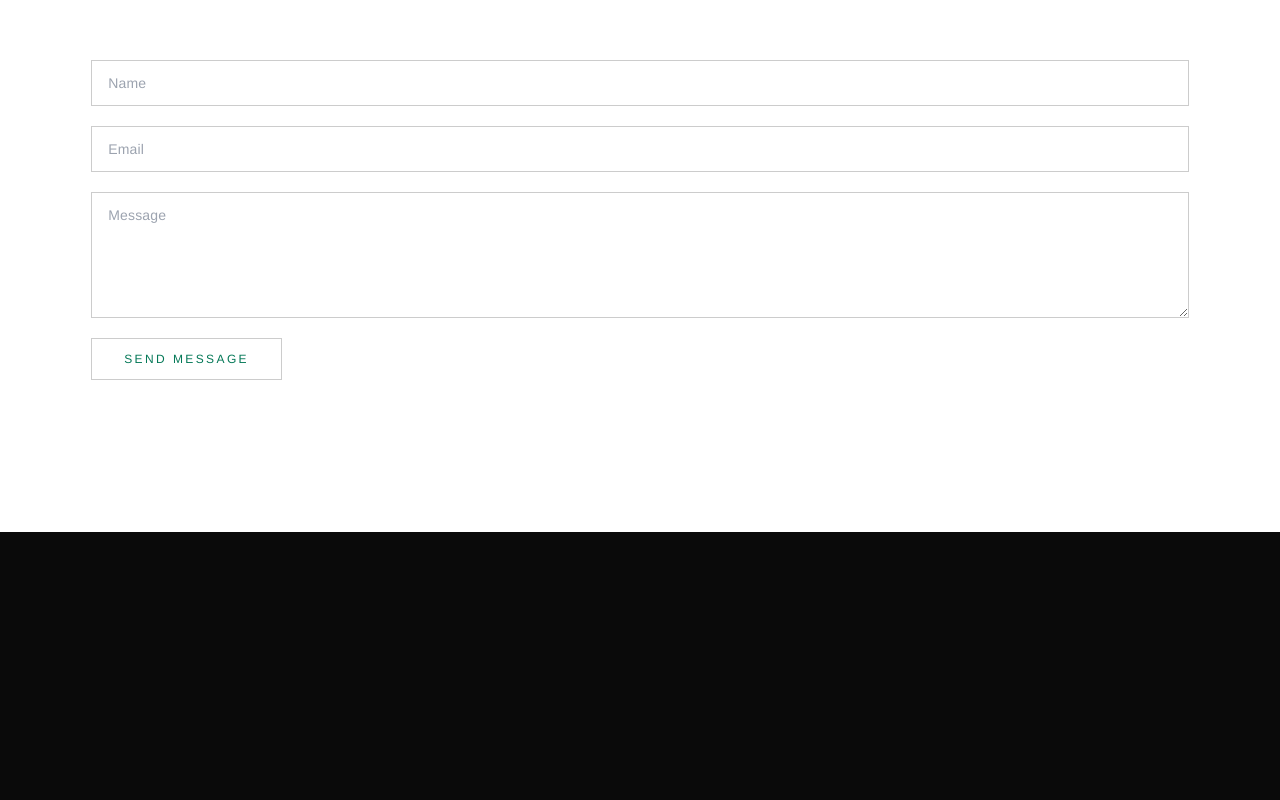
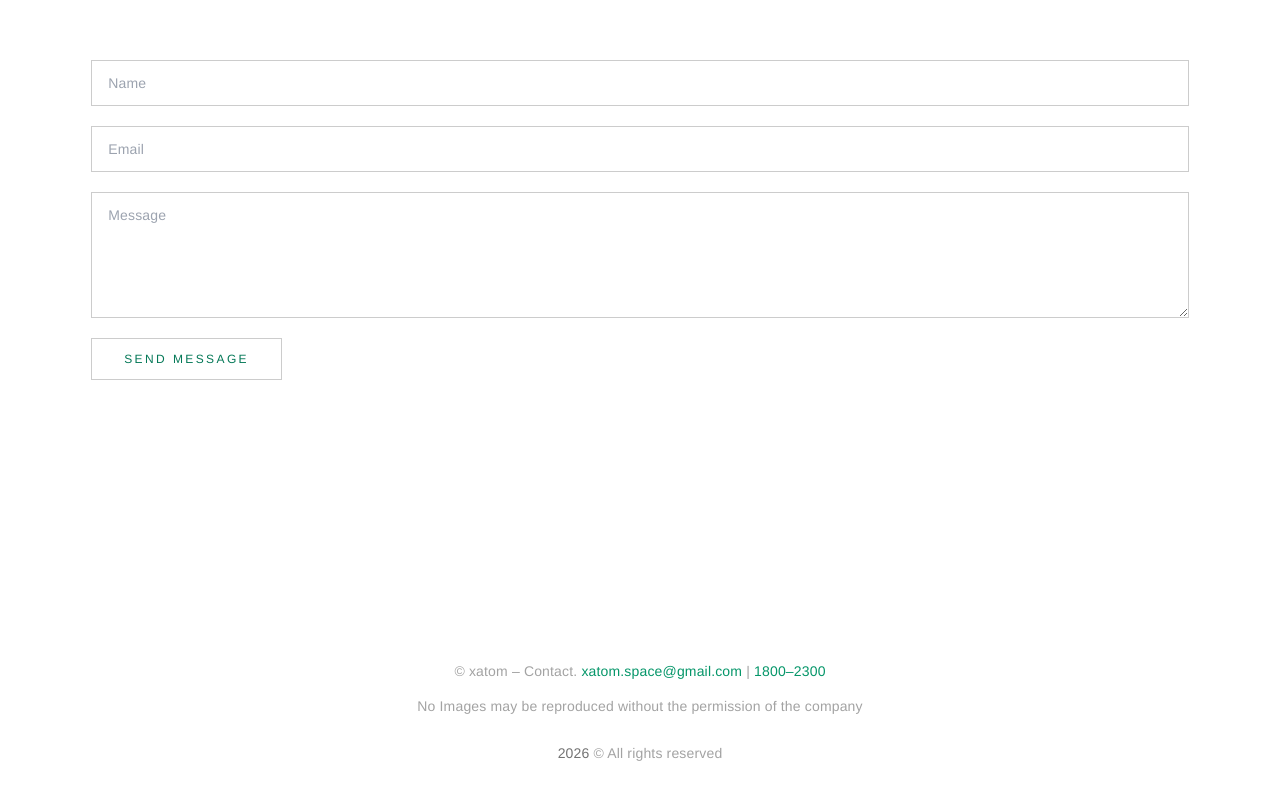
Before and after one commit to xatom-space/xatom, a Next.js app: page /home in a window 1280 px wide. Shown: the part 3065-3865 px from the top of the page. Before the commit the page ends 3597 px from the top, so only its background shows below. Built offline with nearby package versions, Linux system fonts and the light colour scheme.

Commit message:
add footer section

```diff
--- a/app/home/page.jsx
+++ b/app/home/page.jsx
@@ -190,12 +190,13 @@ export default function HomePage() {
         <ProductCarousel images={productImages} />
       </section>
 
-      {/* ✅ About (영문 → 한 칸 띄움 → 한글 그대로) */}
       <section id="about" className="section-shell py-20 md:py-28">
         <p className="text-[10px] tracking-[0.35em] uppercase text-black/60">About</p>
 
         <div className="mt-8 max-w-4xl">
-          <h2 className="text-xl font-semibold tracking-[0.06em] text-black md:text-2xl">xatom</h2>
+          <h2 className="text-xl font-semibold tracking-[0.06em] text-black md:text-2xl">
+            xatom
+          </h2>
 
           <div className="mt-6 space-y-6 text-lg font-extralight leading-relaxed text-black/80 md:text-2xl">
             <p>
@@ -231,7 +232,6 @@ export default function HomePage() {
         </div>
       </section>
 
-      {/* ✅ Shop (border 제거 유지) */}
       <section id="shop" className="section-shell py-20 md:py-28">
         <p className="text-[10px] tracking-[0.35em] uppercase text-black/60">Shop</p>
 
@@ -244,7 +244,6 @@ export default function HomePage() {
               <p className="mt-4 text-black/60">Precision-built centerpiece in anodized finish.</p>
             </div>
 
-            {/* ✅ Order 텍스트 emerald */}
             <button
               type="button"
               onClick={handleBuy}
@@ -257,10 +256,8 @@ export default function HomePage() {
         </div>
       </section>
 
-      {/* ✅ Contact (border 제거 유지) */}
       <section id="contact" className="section-shell py-20 md:py-28">
         <p className="text-[10px] tracking-[0.35em] uppercase text-black/60">Contact</p>
-
         <form onSubmit={handleContactSubmit} className="mt-8 grid gap-5 p-6 md:p-10">
           <input
             name="name"
@@ -282,8 +279,6 @@ export default function HomePage() {
             placeholder="Message"
             className="w-full border border-black/20 bg-transparent px-4 py-3 text-sm outline-none transition focus:border-black"
           />
-
-          {/* ✅ Send Message 텍스트 emerald */}
           <button
             type="submit"
             disabled={sending}
@@ -291,10 +286,22 @@ export default function HomePage() {
           >
             {sending ? 'Sending...' : 'Send Message'}
           </button>
-
           {status ? <p className="text-sm text-black/60">{status}</p> : null}
         </form>
       </section>
+
+      {/* ✅ Footer 추가 (이미지처럼) */}
+      <footer className="mt-32 pb-16 text-center text-sm font-light leading-relaxed text-neutral-400">
+        <p>
+          © xatom – Contact.{' '}
+          <span className="text-emerald-600">xatom.space@gmail.com</span> {' '}|{' '}
+          <span className="text-emerald-600">1800–2300</span>
+        </p>
+        <p className="mt-3">No Images may be reproduced without the permission of the company</p>
+        <p className="mt-6">
+          <span className="font-medium text-neutral-500">2026</span> © All rights reserved
+        </p>
+      </footer>
     </main>
   );
 }
```
